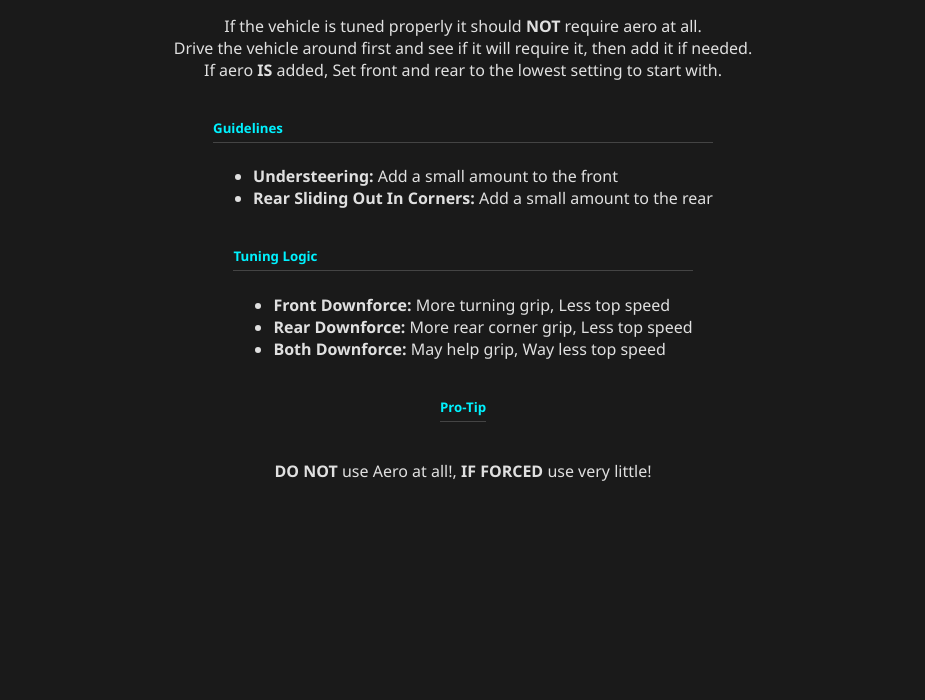
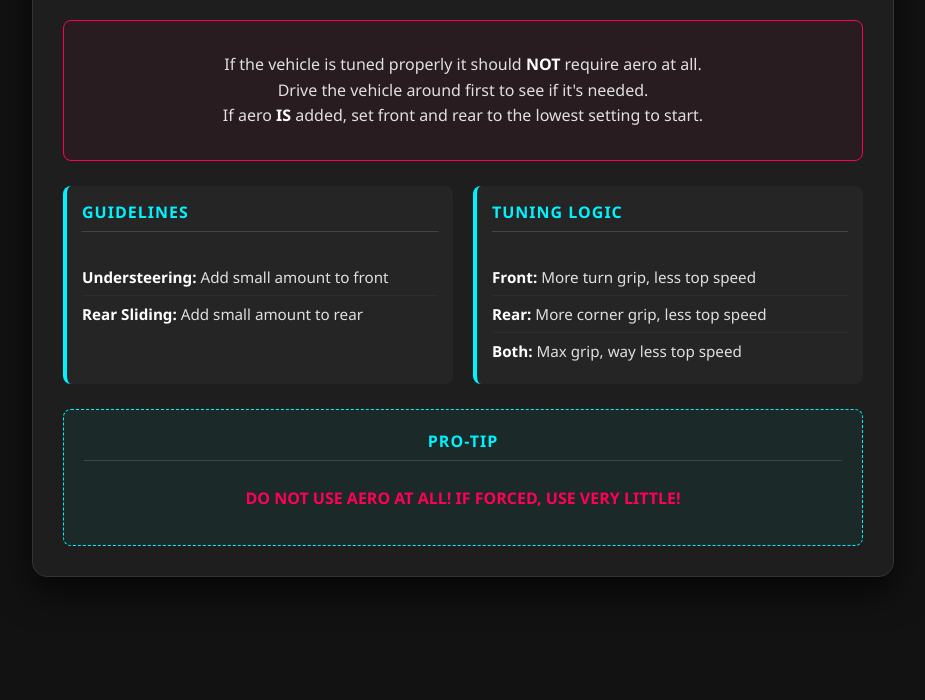
Before and after one commit to fingergunzgaming/FH5Tuner, a plain HTML site: page Aero.html in a window 1280 px wide. Shown: the part 100-800 px from the top of the page, without its empty margins (177-1102 px from the left). Drawn offline with Linux system fonts and the light colour scheme.

Commit message:
Update Aero.html
cleaned up for a better look

```diff
--- a/Aero.html
+++ b/Aero.html
@@ -3,140 +3,151 @@
 <head>
     <meta charset="UTF-8">
     <meta name="viewport" content="width=device-width, initial-scale=1.0">
-    <title>Forza Horizon 5 Tire Pressure Tuner!</title>
+    <title>Aero Tuning Tuner!</title>
     <style>
         :root {
             --neon-pink: #ff0055;
             --neon-blue: #00f2ff;
-            --dark-bg: #1a1a1a;
-            --card-bg: #2d2d2d;
+            --dark-bg: #121212;
+            --card-bg: #1e1e1e;
             --text-color: #e0e0e0;
         }
 
         body {
-            font-family: 'Segoe UI', Tahoma, Geneva, Verdana, sans-serif;
+            font-family: 'Segoe UI', Roboto, Helvetica, Arial, sans-serif;
             background-color: var(--dark-bg);
             color: var(--text-color);
             margin: 0;
+            padding: 20px;
             display: flex;
-            flex-direction: column;
-            align-items: center;
-            padding: 10px;
+            justify-content: center;
+        }
+
+        .container {
+            background: var(--card-bg);
+            padding: 30px;
+            border-radius: 15px;
+            box-shadow: 0 15px 35px rgba(0,0,0,0.7);
+            max-width: 800px;
+            width: 100%;
+            border: 1px solid #333;
         }
 
         header {
             text-align: center;
+            margin-bottom: 25px;
             border-bottom: 1px solid var(--neon-pink);
-            margin-bottom: 15px;
-            width: 100%;
-            max-width: 800px;
+            padding-bottom: 10px;
         }
 
-        h2 { color: var(--neon-pink); text-transform: uppercase; letter-spacing: 2px; }
-        h5 { color: var(--neon-blue); border-bottom: 1px solid #444; padding-bottom: 5px; }
-
-        .container {
-            background: var(--card-bg);
-            padding: 10px;
-            border-radius: 10px;
-            box-shadow: 0 10px 10px rgba(0,0,0,0.5);
-            max-width: 800px;
-            width: 100%;
+        h2 {
+            color: var(--neon-pink);
+            text-transform: uppercase;
+            letter-spacing: 3px;
+            margin: 0;
         }
 
-        .instructions {
-            background: rgba(0, 242, 255, 0.1);
-            padding: 10px;
-            border-left: 4px solid var(--neon-blue);
-            margin-bottom: 15px;
-            font-size: 0.9em;
+        .stat-box {
+            background: rgba(255, 0, 85, 0.05);
+            border: 1px solid var(--neon-pink);
+            padding: 15px;
+            border-radius: 8px;
+            text-align: center;
+            margin-bottom: 25px;
             line-height: 1.6;
         }
 
         .grid {
             display: grid;
-            grid-template-columns: repeat(auto-fit, minmax(200px, 1fr));
-            gap: 10px;
+            grid-template-columns: repeat(auto-fit, minmax(300px, 1fr));
+            gap: 20px;
+            margin-bottom: 25px;
         }
 
-        .input-group {
-            display: flex;
-            flex-direction: column;
+        section {
+            background: #252525;
+            padding: 15px;
+            border-radius: 8px;
+            border-left: 4px solid var(--neon-blue);
         }
 
-        label {
-            margin-bottom: 4px;
+        h5 {
+            color: var(--neon-blue);
+            margin-top: 0;
+            text-transform: uppercase;
+            font-size: 1rem;
+            letter-spacing: 1px;
+            border-bottom: 1px solid #444;
+            padding-bottom: 8px;
+        }
+
+        ul {
+            list-style: none;
+            padding: 0;
+            margin: 0;
+        }
+
+        li {
+            padding: 8px 0;
+            font-size: 0.95em;
+            border-bottom: 1px solid #2d2d2d;
+        }
+
+        li:last-child { border-bottom: none; }
+
+        strong { color: #fff; }
+
+        .pro-tip {
+            text-align: center;
+            background: rgba(0, 242, 255, 0.05);
+            padding: 20px;
+            border-radius: 8px;
+            border: 1px dashed var(--neon-blue);
+        }
+
+        .warning-text {
+            color: var(--neon-pink);
             font-weight: bold;
-            color: #aaa;
-            font-size: 0.85em;
             text-transform: uppercase;
         }
-
-        input {
-            background: #111;
-            border: 1px solid #444;
-            color: white;
-            padding: 12px;
-            border-radius: 6px;
-            font-size: 1em;
-            transition: border 0.3s;
-        }
-
-        input:focus {
-            outline: none;
-            border-color: var(--neon-blue);
-        }
-
-        input[readonly] {
-            border-color: var(--neon-pink);
-            color: var(--neon-pink);
-            font-weight: bold;
-            cursor: default;
-        }
-
-        .results-section {
-            margin-top: ;
-            padding-top: ;
-            border-top: ;
-        }
     </style>
-
 </head>
 <body>
 
+<div class="container">
     <header>
         <h2>Aero Tuning</h2>
     </header>
 
-	<div class="stat-box">
-        <center><p>If the vehicle is tuned properly it should <strong>NOT</strong> require aero at all.
-        <br>Drive the vehicle around first and see if it will require it, then add it if needed.
-		<br>If aero <strong>IS</strong> added, Set front and rear to the lowest setting to start with.</p></center>
+    <div class="stat-box">
+        <p>If the vehicle is tuned properly it should <strong>NOT</strong> require aero at all.<br>
+        Drive the vehicle around first to see if it's needed.<br>
+        If aero <strong>IS</strong> added, set front and rear to the lowest setting to start.</p>
     </div>
 
     <div class="grid">
         <section>
             <h5>Guidelines</h5>
             <ul>
-                <li><strong>Understeering:</strong> Add a small amount to the front</li>
-                <li><strong>Rear Sliding Out In Corners:</strong> Add a small amount to the rear</li>
+                <li><strong>Understeering:</strong> Add small amount to front</li>
+                <li><strong>Rear Sliding:</strong> Add small amount to rear</li>
+            </ul>
+        </section>
+
+        <section>
+            <h5>Tuning Logic</h5>
+            <ul>
+                <li><strong>Front:</strong> More turn grip, less top speed</li>
+                <li><strong>Rear:</strong> More corner grip, less top speed</li>
+                <li><strong>Both:</strong> Max grip, way less top speed</li>
             </ul>
         </section>
     </div>
 
-	<div class="grid">
-		<section>
-            <h5>Tuning Logic</h5>
-            <ul>
-                <li><strong>Front Downforce:</strong> More turning grip, Less top speed</li>
-                <li><strong>Rear Downforce:</strong> More rear corner grip, Less top speed</li>
-                <li><strong>Both Downforce:</strong> May help grip, Way less top speed</li>
-            </ul>
-        </section>
+    <div class="pro-tip">
+        <h5>Pro-Tip</h5>
+        <p class="warning-text">DO NOT use Aero at all! IF FORCED, use very little!</p>
     </div>
-
-    <h5>Pro-Tip</h5>
-    <center><p><strong>DO NOT </strong>use Aero at all!, <strong>IF FORCED </strong>use very little!</p></center>
 </div>
 
 </body>
```
